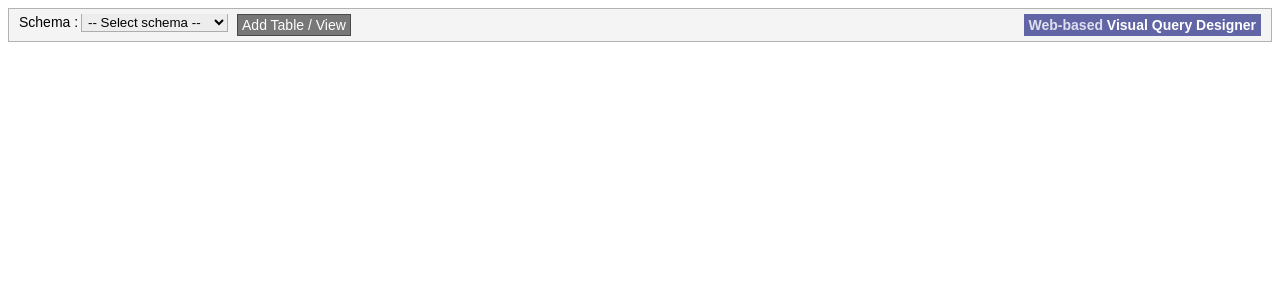
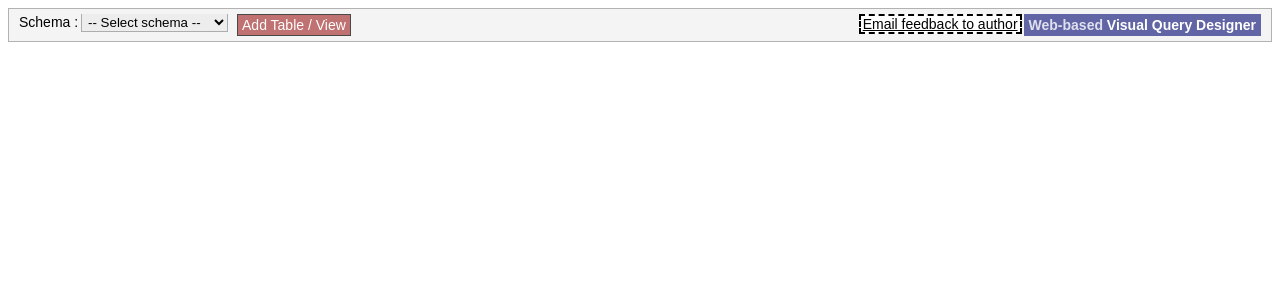
Before and after one commit to swapnilmj/web-vqd, a PHP site: page / in a window 1280 px wide. Shown: the top 300 px of the page. Run offline with PHP 8.4, Linux system fonts and the light colour scheme.

Commit message:
Add feedback button. And UX changes

```diff
--- a/css/design.css
+++ b/css/design.css
@@ -273,7 +273,7 @@
             padding: 2px 4px;
             margin-left: 10px;
 
-            background: #777777;
+            background: #C07272;
             color: #FFFFFF;
             border: 1px solid #494949;
         }
@@ -371,3 +371,14 @@
         #table-selection {
             opacity: 0.9;
         }
+
+        #feedback-btn {
+            float: right;
+            padding: 1px;
+            padding: 0px 2px;
+            color: black;
+            background: white;
+            border: 2px dashed;
+            margin: 0px 2px;
+
+        }
--- a/index.php
+++ b/index.php
@@ -88,10 +88,13 @@
 
     <div id="right-pane" class="design-mode">
 		<div id="tool-bar" >
+
 				<span id="project-logo" style="float: right;">
 				<span style="" class="wb">  Web-based </span>
 				<span style="" class="vqd"> Visual Query Designer </span>
 				</span>
+                <a  id="feedback-btn" href="mailto:swapnil.gnu@gmail.com?subject=Web-VQD user feedback">Email feedback to author</a>
+
 				<span style="float: left;">
 				Schema :
 				<select name="schema" >
```
